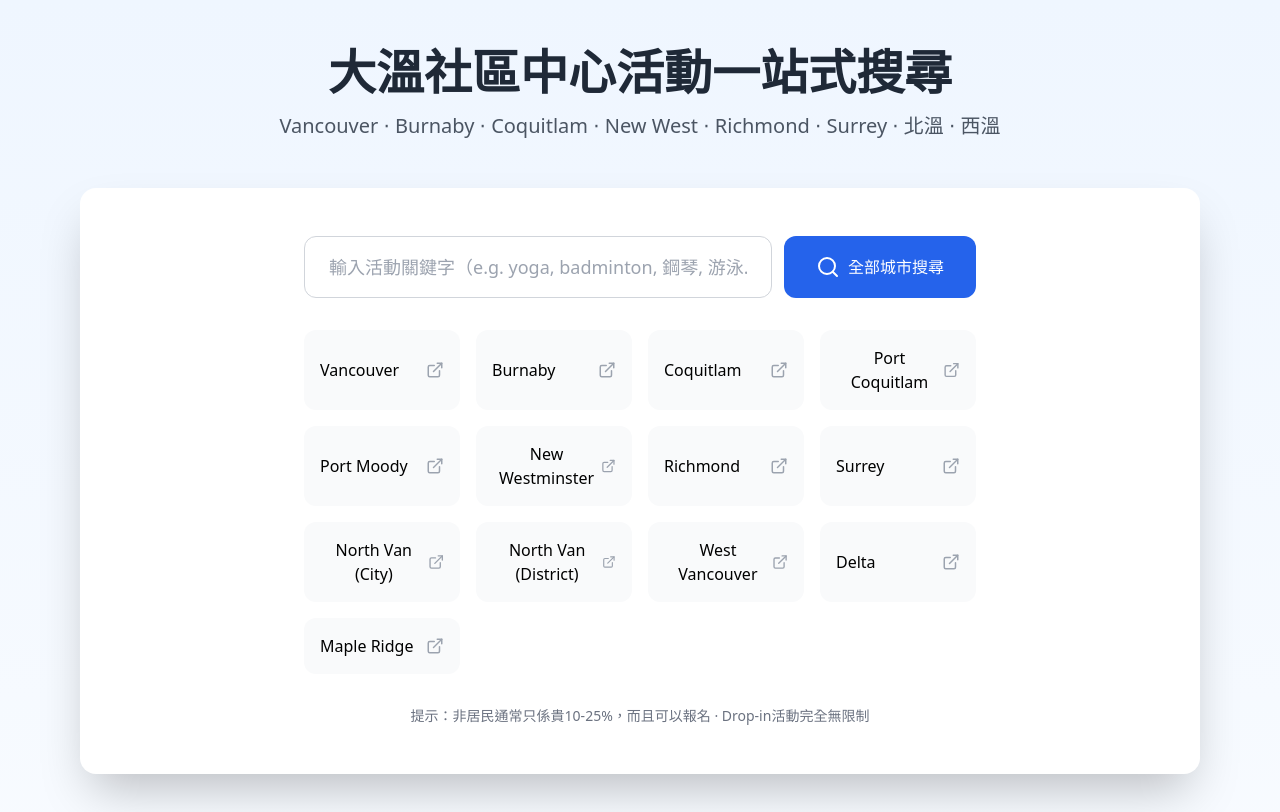
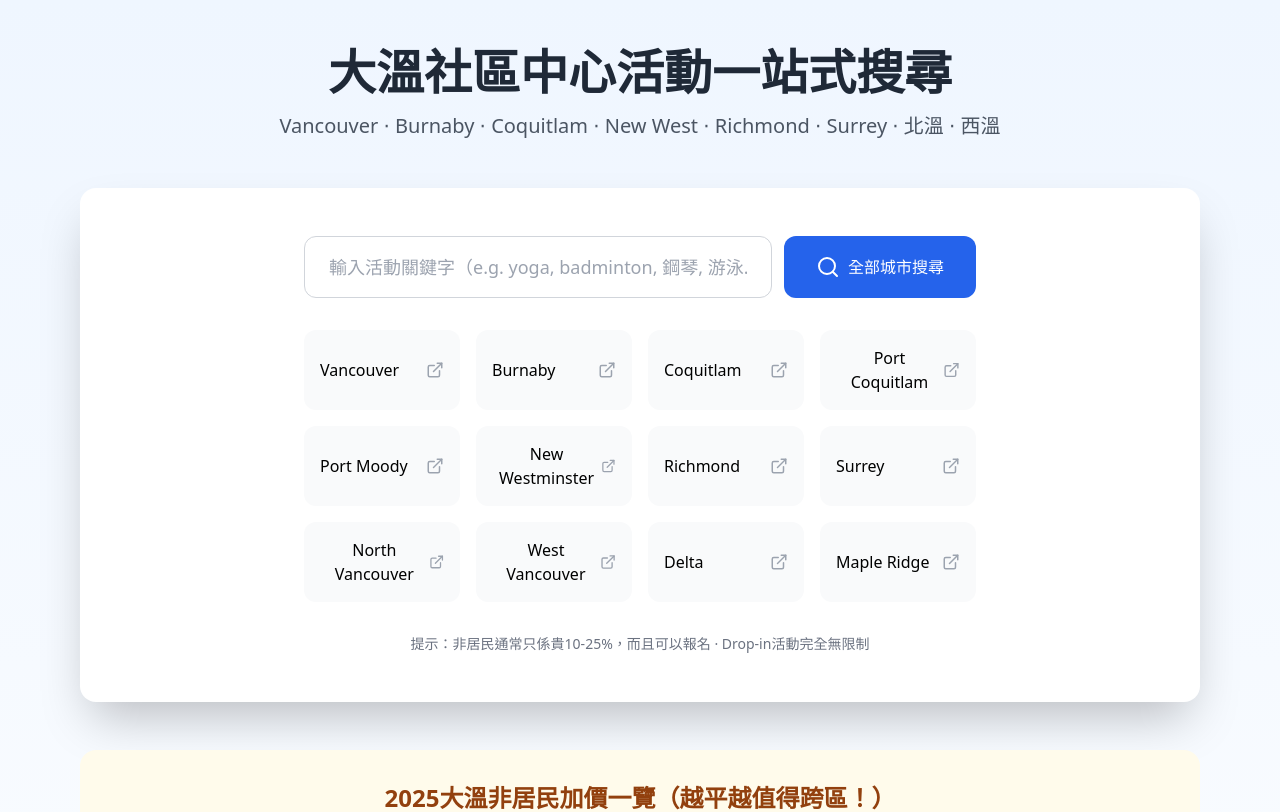
Before and after one commit to hkhenry-web/gva-activities, a Next.js app: page / in a window 1280 px wide. Shown: the top 812 px of the page. Built offline with nearby package versions, Linux system fonts and the light colour scheme.

Commit message:
Update ActivitySearch.tsx

```diff
--- a/components/ActivitySearch.tsx
+++ b/components/ActivitySearch.tsx
@@ -4,19 +4,54 @@ import { useState } from 'react';
 import { Search, ExternalLink } from 'lucide-react';
 
 const cities = {
-  vancouver: { name: 'Vancouver', url: 'https://ca.apm.activecommunities.com/vancouver/activity/search?activitySearchText=' },
-  burnaby: { name: 'Burnaby', url: 'https://ca.apm.activecommunities.com/burnaby/activity/search?activitySearchText=' },
-  coquitlam: { name: 'Coquitlam', url: 'https://ca.apm.activecommunities.com/coquitlam/activity/search?activitySearchText=' },
-  portcoquitlam: { name: 'Port Coquitlam', url: 'https://ca.apm.activecommunities.com/portcoquitlam/activity/search?activitySearchText=' },
-  portmoody: { name: 'Port Moody', url: 'https://ca.apm.activecommunities.com/portmoody/activity/search?activitySearchText=' },
-  newwest: { name: 'New Westminster', url: 'https://ca.apm.activecommunities.com/newwestparksrecreation/activity/search?activitySearchText=' },
-  richmond: { name: 'Richmond', url: 'https://ca.apm.activecommunities.com/richmond/activity/search?activitySearchText=' },
-  surrey: { name: 'Surrey', url: 'https://ca.apm.activecommunities.com/surrey/activity/search?activitySearchText=' },
-  northvan_city: { name: 'North Van (City)', url: 'https://ca.apm.activecommunities.com/nvrc/activity/search?activitySearchText=' },
-  northvan_district: { name: 'North Van (District)', url: 'https://ca.apm.activecommunities.com/dnv/activity/search?activitySearchText=' },
-  westvan: { name: 'West Vancouver', url: 'https://ca.apm.activecommunities.com/westvancouverrec/activity/search?activitySearchText=' },
-  delta: { name: 'Delta', url: 'https://ca.apm.activecommunities.com/delta/activity/search?activitySearchText=' },
-  mapleridge: { name: 'Maple Ridge', url: 'https://ca.apm.activecommunities.com/mapleridge/activity/search?activitySearchText=' },
+  vancouver: {
+    name: 'Vancouver',
+    url: 'https://anc.ca.apm.activecommunities.com/vancouver/activity/search?activitySearchText='
+  },
+  burnaby: {
+    name: 'Burnaby',
+    url: 'https://ca.apm.activecommunities.com/burnaby/activity/search?activitySearchText='
+  },
+  coquitlam: {
+    name: 'Coquitlam',
+    url: 'https://cityofcoquitlam.perfectmind.com/23902/Clients/BookMe4?widgetId=15f6af07-39c5-473e-b053-96653f77a406&embed=False'
+  },
+  portcoquitlam: {
+    name: 'Port Coquitlam',
+    url: 'https://ca.apm.activecommunities.com/cityofportcoquitlam/activity/search?activitySearchText='
+  },
+  portmoody: {
+    name: 'Port Moody',
+    url: 'https://cityofportmoody.perfectmind.com/Contacts/BookMe4?widgetId=15f6af07-39c5-473e-b053-96653f77a406&embed=False'
+  },
+  newwest: {
+    name: 'New Westminster',
+    url: 'https://cityofnewwestminster.perfectmind.com/23693/Clients/BookMe4?widgetId=50a33660-b4f7-44d9-9256-e10effec8641'
+  },
+  richmond: {
+    name: 'Richmond',
+    url: 'https://richmondcity.perfectmind.com/23650/Clients/BookMe4?widgetId=15f6af07-39c5-473e-b053-96653f77a406'
+  },
+  surrey: {
+    name: 'Surrey',
+    url: 'https://cityofsurrey.perfectmind.com/23615/Clients/BookMe4?widgetId=b4059e75-9755-401f-a7b5-d7c75361420d'
+  },
+  northvan: {  // 包晒 City + District (NVRC 同 DNV 都用同一個系統)
+    name: 'North Vancouver',
+    url: 'https://nvrc.perfectmind.com/23734/Clients/BookMe4?widgetId=a28b2c65-61af-407f-80d1-eaa58f30a94a'
+  },
+  westvan: {
+    name: 'West Vancouver',
+    url: 'https://ca.apm.activecommunities.com/westvanrec/activity_search?activitySearchText='
+  },
+  delta: {
+    name: 'Delta',
+    url: 'https://cityofdelta.perfectmind.com/24140/Clients/BookMe4?widgetId=83ce4775-1cd3-4f8f-8189-768fa00e599a'
+  },
+  mapleridge: {
+    name: 'Maple Ridge',
+    url: 'https://cityofmapleridge.perfectmind.com/23724/Reports/BookMe4?widgetId=47fd20cf-24b1-4cbe-89a0-d25473cacb49'
+  }
 };
 
 export function ActivitySearch() {
```
